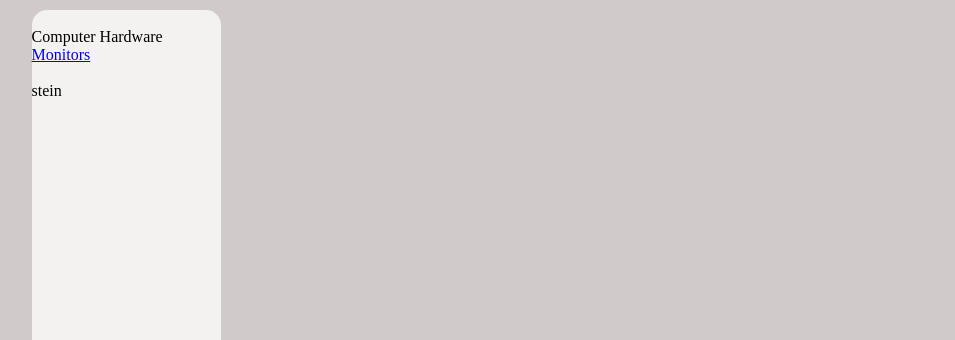
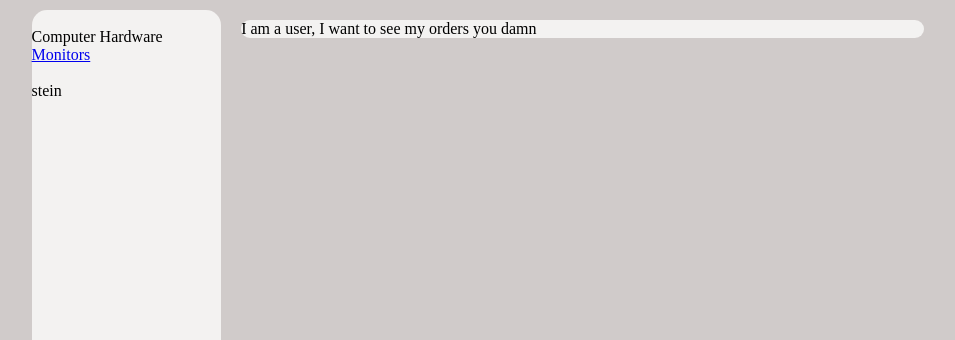
Before and after one commit to lufen/GeeksForSale, a PHP site: page /mypage.php in a window 1280 px wide. Shown: the part 171-511 px from the top of the page, without its empty margins (166-1121 px from the left). Run offline with PHP 8.4, Linux system fonts and the light colour scheme; data comes from the database, SQL or seed files in the repository.

Commit message:
Adding stuff

```diff
--- a/mypage.php
+++ b/mypage.php
@@ -29,7 +29,7 @@
 
       <div id="content">
          <?php
-
+			   echo "I am a user, I want to see my orders you damn";
 			?>
 		</div>
    </BODY>
```
